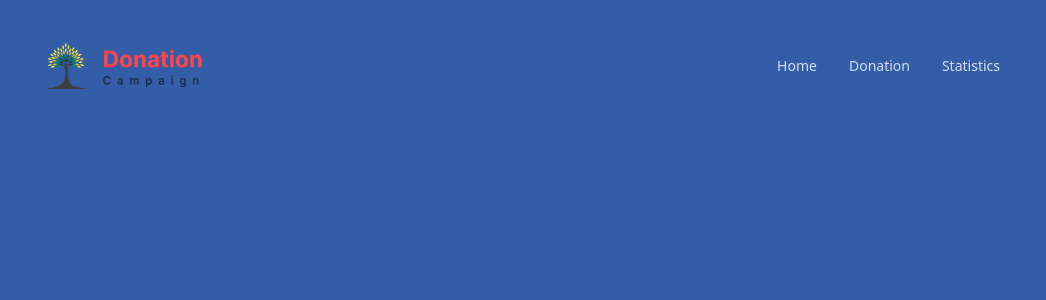
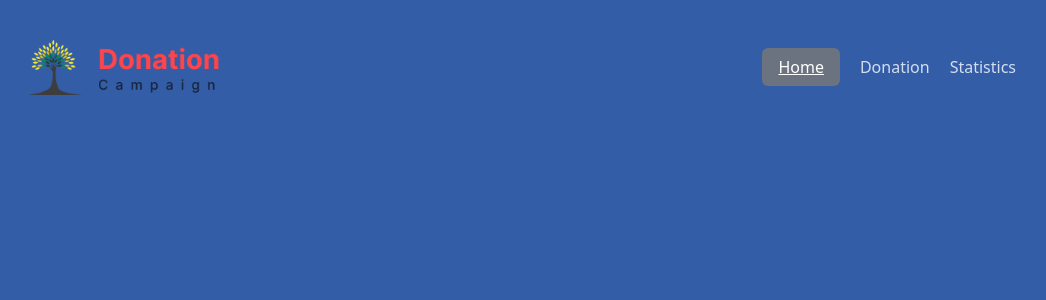
Before and after one commit to rakibul226/Donation-Campaign_A8, a React (Vite) app: page / in a window 1280 px wide. Shown: the top 300 px of the page, without its empty margins (116-1162 px from the left). Built offline with nearby package versions, Linux system fonts and the light colour scheme.

Commit message:
active navlink

```diff
--- /dev/null
+++ b/src/Pages/Donation.jsx
@@ -0,0 +1,10 @@
+
+const Donation = () => {
+    return (
+        <div>
+            Donation page
+        </div>
+    );
+};
+
+export default Donation;
--- a/src/Pages/Navbar.jsx
+++ b/src/Pages/Navbar.jsx
@@ -1,8 +1,8 @@
-
+import { Link, NavLink } from "react-router-dom";
 
 const Navbar = () => {
     return (
-        <div className="navbar bg-base-100 md:px-14 lg:px-36 pt-10">
+        <div className="navbar bg-base-100 md:px-14 lg:px-36 pt-10 justify-between ">
   <div className="navbar-start md:navbar-start">
     <div className="dropdown">
       <div tabIndex={0} role="button" className="btn btn-ghost md:hidden">
@@ -16,15 +16,44 @@ const Navbar = () => {
       <li><a>Statistics</a></li>
       </ul>
     </div>
-    <a className="ml-40 w-48 mb-4 md:m-0 btn btn-ghost text-xl"> <img src="../../public/Logo.png" alt="" /> </a>
+    <Link to="/" className="ml-40 w-48 mb-4 md:m-0 text-xl"> <img src="../../public/Logo.png" alt="Donation"/></Link>
   </div>
   <div className="navbar-end hidden md:flex">
-    <ul className="menu menu-horizontal px-1">
-      <li><a>Home</a></li>
+    <ul className=" gap-5 justify-stretch menu-horizontal px-1 ">
+
       <li>
-        <a href="">Donation</a>
-      </li>
-      <li><a>Statistics</a></li>
+                    <NavLink
+                            to="/"
+                            className={({ isActive, isPending }) =>
+                                isPending ? "pending" : isActive ? "bg-gray-500 text-white underline px-4 py-2 rounded-md" : ""
+                            }
+                            >
+                            Home
+                    </NavLink>
+
+        </li>
+        <li>
+                    <NavLink
+                            to="./Donation"
+                            className={({ isActive, isPending }) =>
+                                isPending ? "pending" : isActive ? "bg-gray-500 text-white underline px-4 py-2 rounded-md" : ""
+                        }
+                            >
+                            Donation
+                    </NavLink>
+
+        </li>
+        <li>
+                    <NavLink
+                            to="./Statistics"
+                            className={({ isActive, isPending }) =>
+                                 isPending ? "pending" : isActive ? "bg-gray-500 text-white underline px-4 py-2 rounded-md" : ""
+                        }
+                            >
+                            Statistics
+                    </NavLink>
+        </li>
+
     </ul>
   </div>
 
--- a/src/Pages/Page2.jsx
+++ /dev/null
@@ -1,11 +0,0 @@
-
-
-const Page2 = () => {
-    return (
-        <div>
-            {/* <h2>calling form page 2</h2> */}
-        </div>
-    );
-};
-
-export default Page2;
--- /dev/null
+++ b/src/Pages/Statistics.jsx
@@ -0,0 +1,10 @@
+
+const Statistics = () => {
+    return (
+        <div>
+            statistics page
+        </div>
+    );
+};
+
+export default Statistics;
```
Also changed, not shown: src/Route/Route.jsx (+8 -3 lines).
